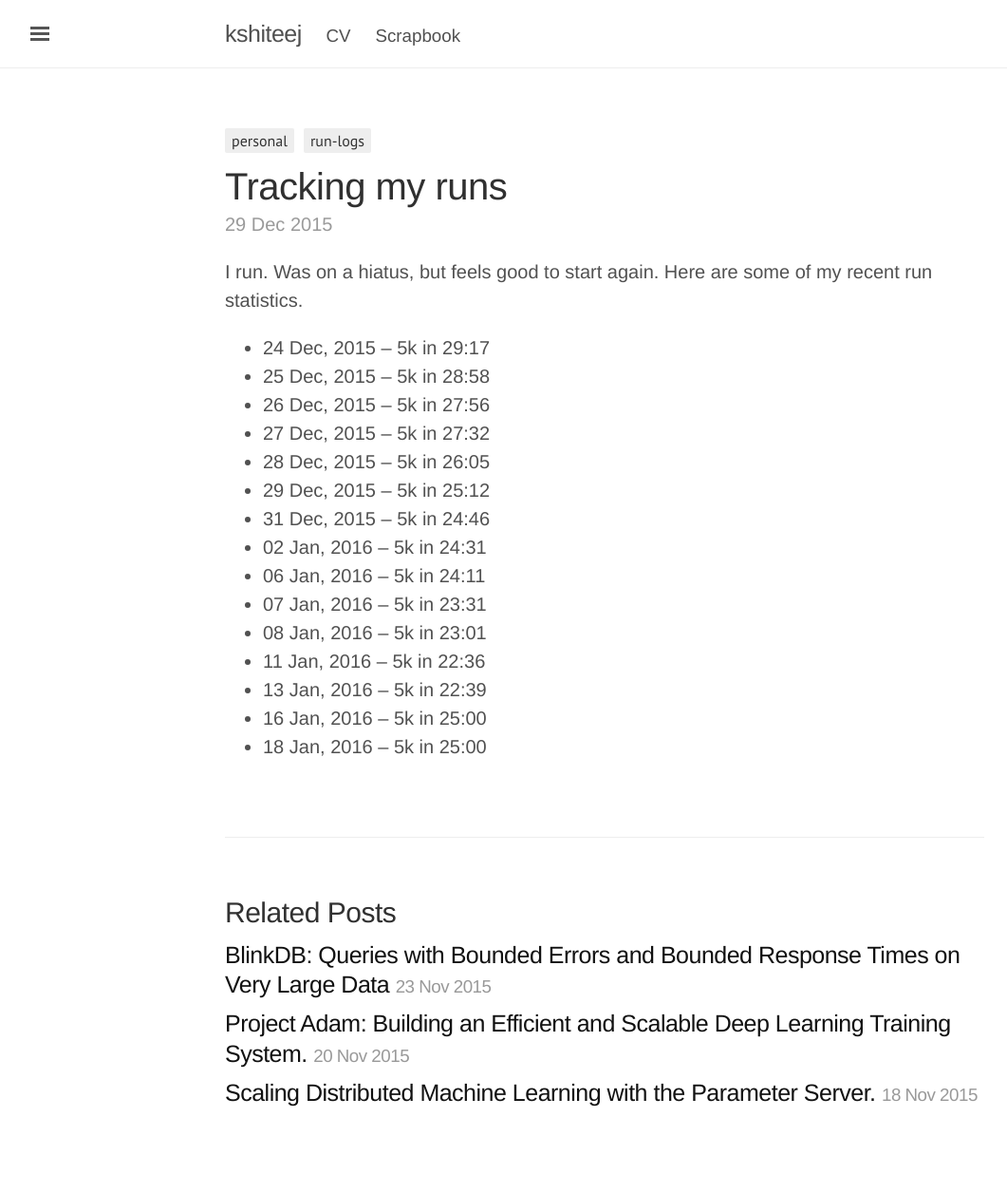
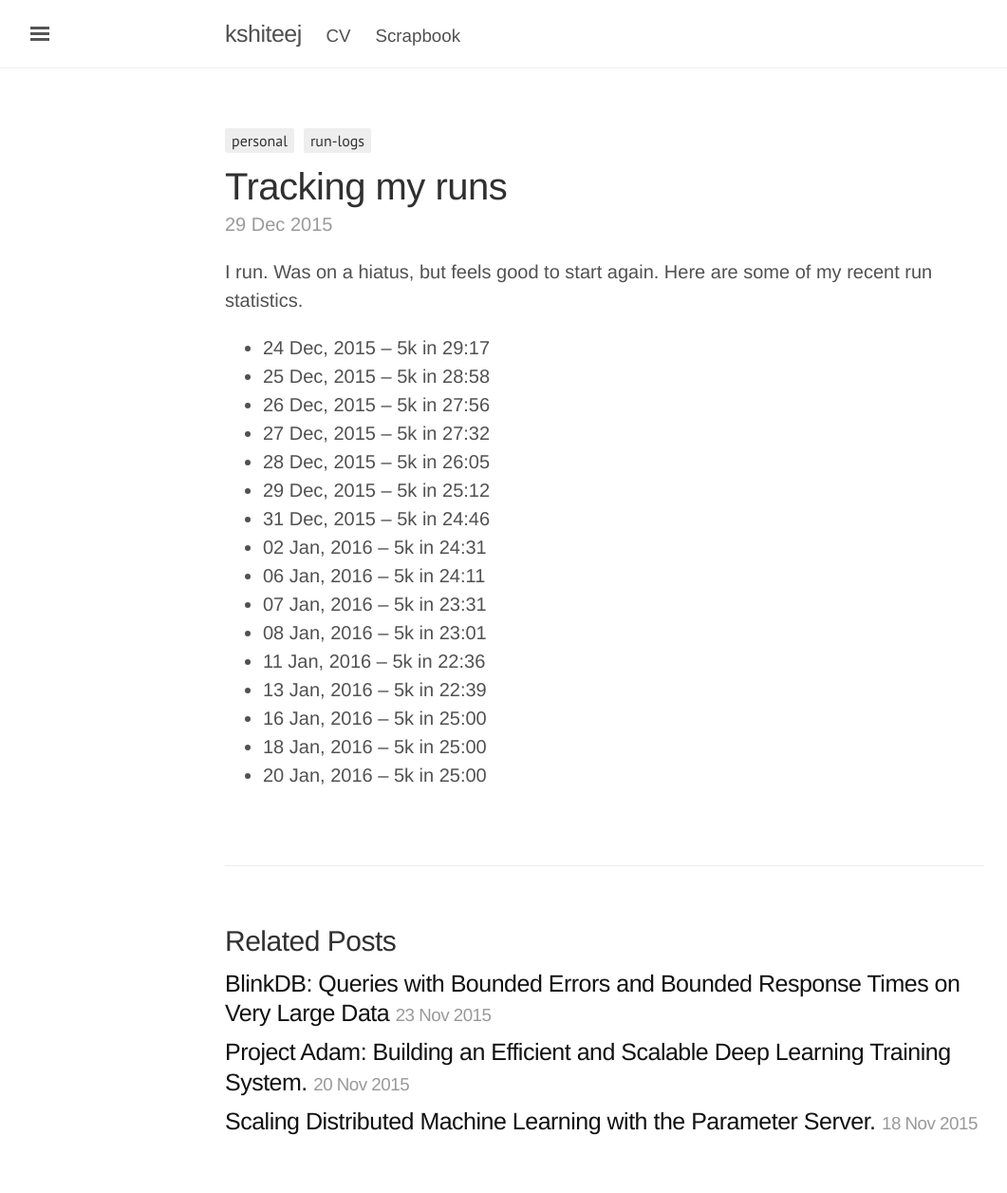
Before and after one commit to kshiteejm/kshiteejm.github.io, a Jekyll site: the page built from personal/_posts/2015-12-29-runlog.md, in a window 1280 px wide. Shown: the whole page at 95% size, without its empty margins (3-1064 px from the left). Built offline with Jekyll 4.4.1, drawn with Linux system fonts in a browser that asks for light colours; comment, search, counter and statistics services are not loaded; before the commit the page ends 1226 px from its top, so only the background shows below that.

Commit message:
updated run log

```diff
--- a/personal/_posts/2015-12-29-runlog.md
+++ b/personal/_posts/2015-12-29-runlog.md
@@ -24,3 +24,4 @@ I run. Was on a hiatus, but feels good to start again. Here are some of my recen
 - 13 Jan, 2016 -- 5k in 22:39
 - 16 Jan, 2016 -- 5k in 25:00
 - 18 Jan, 2016 -- 5k in 25:00
+- 20 Jan, 2016 -- 5k in 25:00
```
